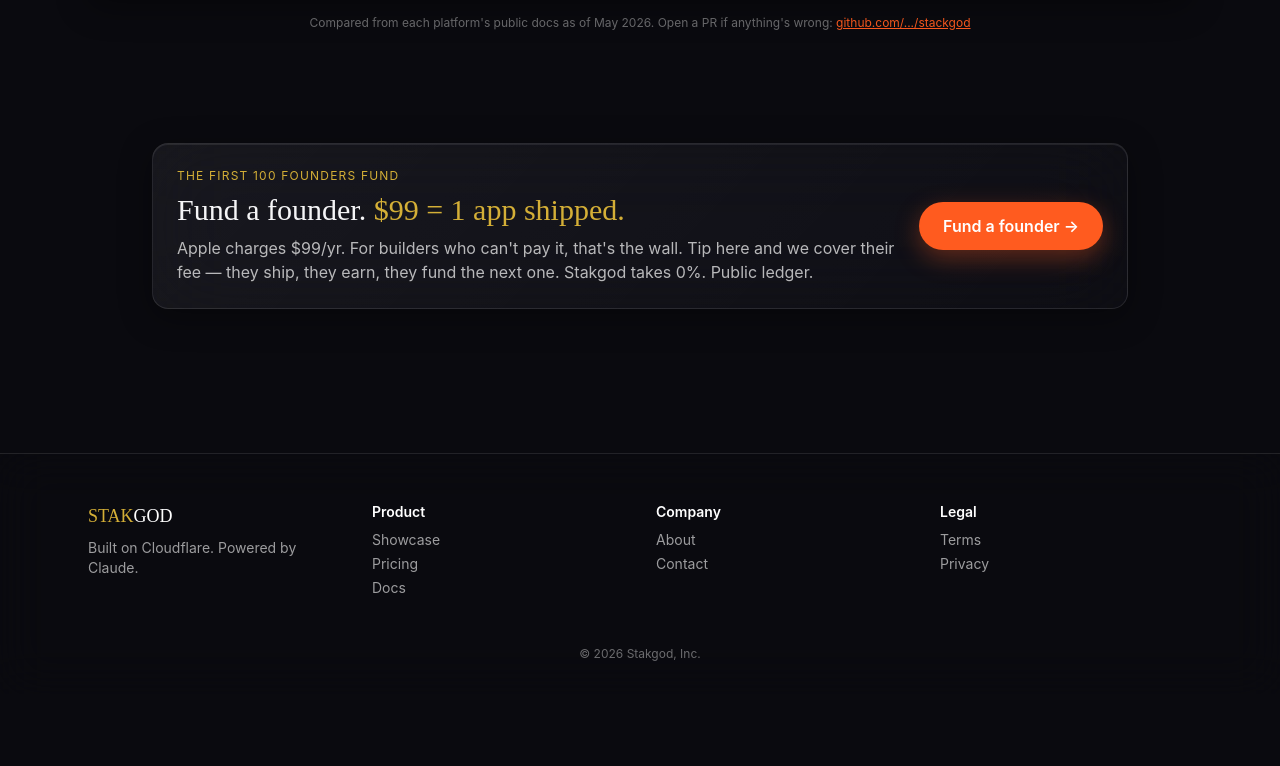
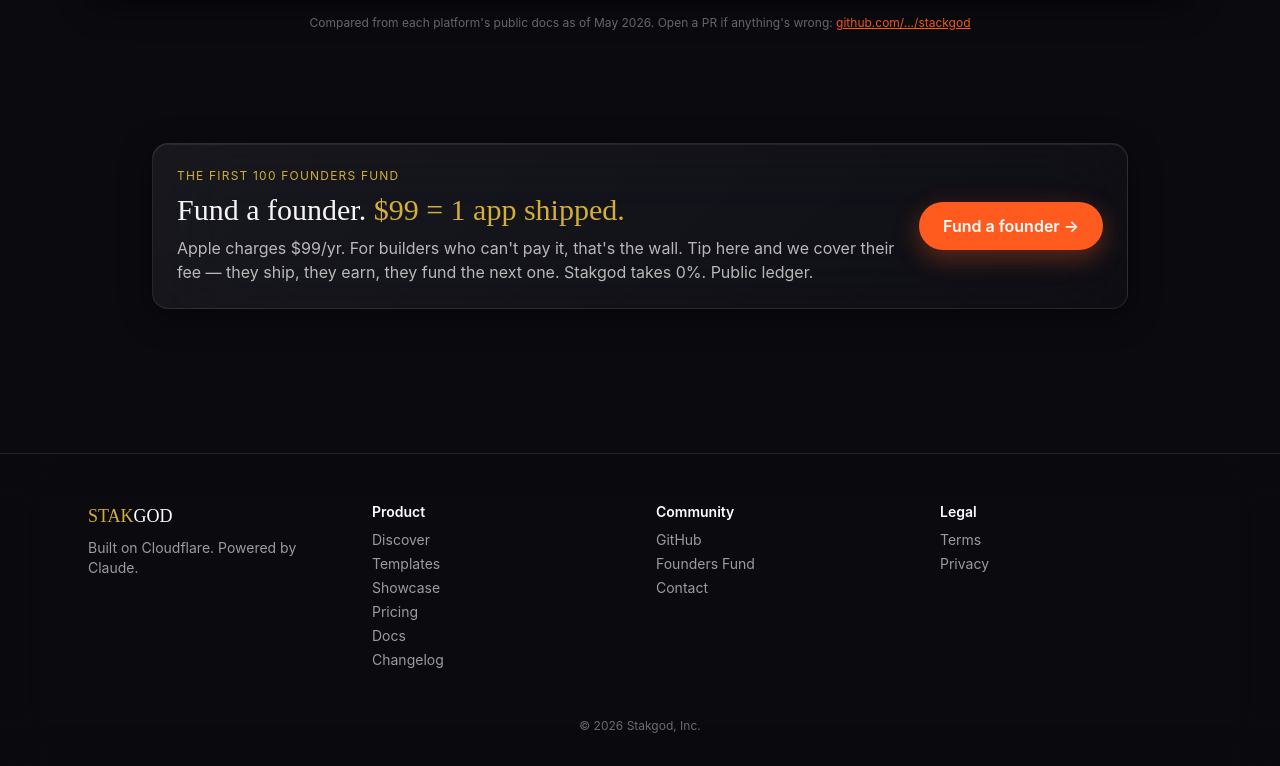
Before and after one commit to heitkampnick23-art/stackgod, a Next.js app in the folder apps/web/: page / in a window 1280 px wide. Shown: the part 3390-4156 px from the top of the page. Before the commit the page ends 4084 px from the top, so only its background shows below. Built offline with nearby package versions, Linux system fonts and the light colour scheme; no server answers.

Commit message:
fix(visual): brighter ambient anime backdrop site-wide; footer Product list now includes Discover/Templates/Changelog; Company column → Community (GitHub + Founders Fund)

```diff
--- a/apps/web/app/globals.css
+++ b/apps/web/app/globals.css
@@ -8,21 +8,22 @@
 
 html, body { background: #0a0a0f; color: #f5f5f7; }
 
-/* Ambient site-wide backdrop — same artwork as hero, but quieter.
-   Fixed so it stays put on scroll, heavily darkened + blurred so foreground content stays readable.
-   Landing's full .hero-bg sits ON TOP of this for the dramatic version. */
+/* Ambient site-wide backdrop — anime founder artwork visible everywhere.
+   Fixed so it stays put on scroll, lightly darkened so content stays readable
+   but the image actually SHOWS. The .build-canvas class on the right preview
+   pane stays opaque black so user-built apps render on a clean stage. */
 body::before {
   content: ""; position: fixed; inset: 0; z-index: -1; pointer-events: none;
   background:
-    radial-gradient(80% 60% at 50% 30%, rgba(10,10,15,0.55) 0%, rgba(10,10,15,0.92) 70%, #0a0a0f 100%),
+    radial-gradient(85% 70% at 50% 35%, rgba(10,10,15,0.30) 0%, rgba(10,10,15,0.78) 75%, #0a0a0f 100%),
     url('/hero.jpg') center 25% / cover no-repeat;
-  filter: blur(2px) saturate(0.9);
-  opacity: 0.55;
+  filter: saturate(1.05);
+  opacity: 0.85;
 }
 body::after {
   content: ""; position: fixed; inset: 0; z-index: -1; pointer-events: none;
   background:
-    radial-gradient(900px 500px at 80% 20%, rgba(255,91,31,0.10), transparent 60%),
+    radial-gradient(900px 500px at 80% 20%, rgba(255,91,31,0.12), transparent 60%),
     radial-gradient(700px 400px at 10% 80%, rgba(96,165,250,0.10), transparent 60%);
   mix-blend-mode: screen;
 }
--- a/apps/web/app/layout.tsx
+++ b/apps/web/app/layout.tsx
@@ -57,11 +57,11 @@
             </div>
             <div>
               <div className="text-white font-semibold mb-2">Product</div>
-              <ul className="space-y-1"><li><Link href="/showcase">Showcase</Link></li><li><Link href="/pricing">Pricing</Link></li><li><Link href="/docs">Docs</Link></li></ul>
+              <ul className="space-y-1"><li><Link href="/discover">Discover</Link></li><li><Link href="/templates">Templates</Link></li><li><Link href="/showcase">Showcase</Link></li><li><Link href="/pricing">Pricing</Link></li><li><Link href="/docs">Docs</Link></li><li><Link href="/changelog">Changelog</Link></li></ul>
             </div>
             <div>
-              <div className="text-white font-semibold mb-2">Company</div>
-              <ul className="space-y-1"><li><Link href="/about">About</Link></li><li><a href="mailto:hello@stakgod.com">Contact</a></li></ul>
+              <div className="text-white font-semibold mb-2">Community</div>
+              <ul className="space-y-1"><li><a href="https://github.com/heitkampnick23-art/stackgod" target="_blank" rel="noreferrer">GitHub</a></li><li><Link href="/support">Founders Fund</Link></li><li><a href="mailto:hello@stakgod.com">Contact</a></li></ul>
             </div>
             <div>
               <div className="text-white font-semibold mb-2">Legal</div>
```
